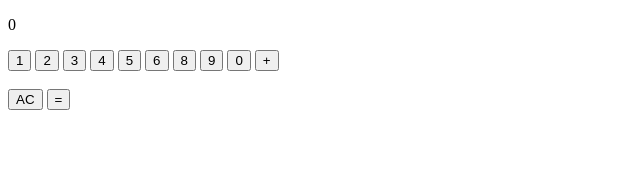
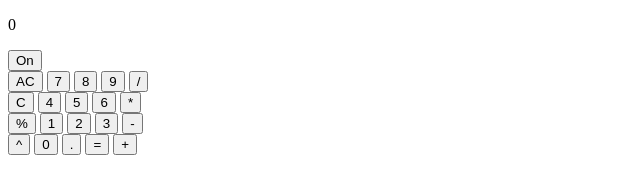
Before and after one commit to LourdesLozano/2020-2021-CSAAI-Practicas, a plain HTML site: page P2/index.html in a window 1280 px wide. Shown: the whole page, without its empty margins (0-640 px from the left). Drawn offline with Linux system fonts and the light colour scheme.

Commit message:
añadido los botones a utilizar

```diff
--- a/P2/index.html
+++ b/P2/index.html
@@ -5,24 +5,52 @@
     <meta http-equiv="X-UA-Compatible" content="IE=edge">
     <meta name="viewport" content="width=device-width, initial-scale=1.0">
     <script src="index.js" defer></script>
+    <link rel="stylesheet" href="index.css">
     <title>CALCULADORA</title>
 </head>
 <body>
     <p id="display">0</p>
     <!--Value: define un valor-->
-    <button type="button" id="boton1" value="1" class="digito">1</button>
-    <button type="button" id="boton2" value="2" class="digito">2</button>
-    <button type="button" id="boton2" value="2" class="digito">3</button>
-    <button type="button" id="boton2" value="2" class="digito">4</button>
-    <button type="button" id="boton2" value="2" class="digito">5</button>
-    <button type="button" id="boton2" value="2" class="digito">6</button>
-    <button type="button" id="boton2" value="2" class="digito">8</button>
-    <button type="button" id="boton2" value="2" class="digito">9</button>
-    <button type="button" id="boton2" value="2" class="digito">0</button>
-    <button type="button" id="suma" value="+">+</button>
+    <div class="fila1">
+        <input type="button" value="On" id="option" onclick="option();">
+    </div>
+    <div class="fila2">
+        <button type="button" id="clear">AC</button>
+        <button type="button" id="boton2" value="7" class="digito">7</button>
+        <button type="button" id="boton2" value="8" class="digito">8</button>
+        <button type="button" id="boton2" value="9" class="digito">9</button>
+        <button type="button" id="division" value="/" class="operation">/</button>
+    </div>
+    <div class="fila3">
+        <button type="button" id="clearone">C</button>
+        <button type="button" id="boton2" value="4" class="digito">4</button>
+        <button type="button" id="boton2" value="5" class="digito">5</button>
+        <button type="button" id="boton2" value="6" class="digito">6</button>
+        <button type="button" id="multiplicacion" value="*" class="operation">*</button>
+
+    </div>
+    <div class="fila4">
+        <button type= "boton" class="digito" value="*0.01">%</button>
+        <button type="button" id="boton1" value="1" class="digito">1</button>
+        <button type="button" id="boton2" value="2" class="digito">2</button>
+        <button type="button" id="boton2" value="3" class="digito">3</button>
+        <button type="button" id="resta" value="-" class="operation">-</button>
+
+    </div>
+    <div class="fila5">
+        <button class="operacion" value="**">^</button>
+        <button type="button" id="boton2" value="2" class="digito">0</button>
+        <button id = 'coma' value = ".">.</button>
+        <button type="button" id="igual">=</button>
+        <button type="button" id="suma" value="+" class="operation">+</button>
+    </div>
+
+
+
+
     <br>
     <br>
-    <button type="button" id="clear">AC</button>
-    <button type="button" id="igual">=</button>
+
+
 </body>
 </html>
```
Also changed, not shown: P2/index.css (added), P2/logo_casio.png (added).
